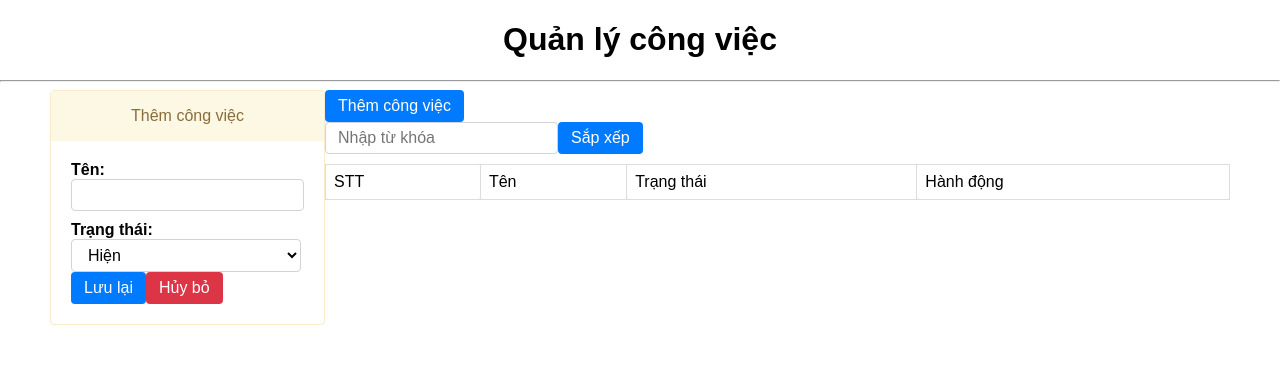
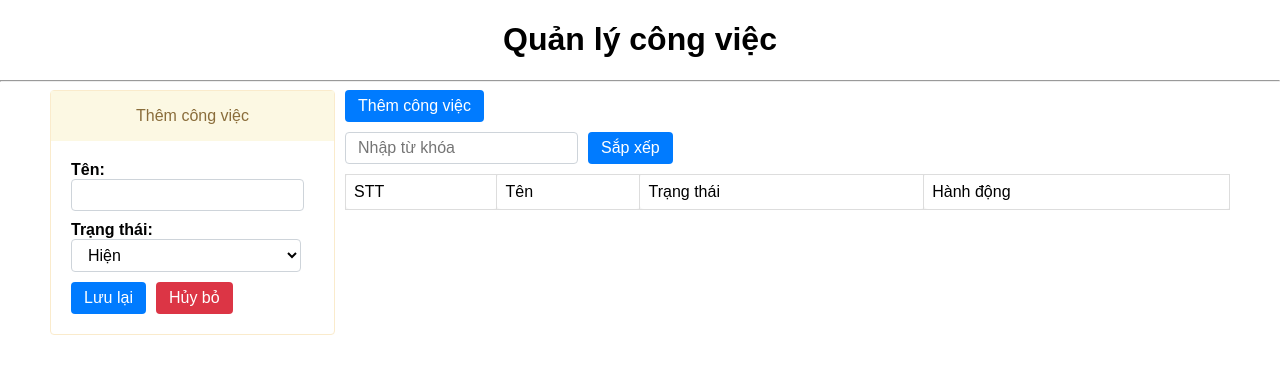
Before and after one commit to friendly-devs/todo-reactjs, a React (Create React App) app: page / in a window 1280 px wide. Shown: the top 374 px of the page. Built offline with nearby package versions, Linux system fonts and the light colour scheme.

Commit message:
Update CSS

```diff
--- a/src/components/common/Alert/index.css
+++ b/src/components/common/Alert/index.css
@@ -1,4 +1,4 @@
-.alert {
+.alert-component {
   position: fixed;
   right: 0;
   bottom: 0;
--- a/src/components/common/Alert/index.jsx
+++ b/src/components/common/Alert/index.jsx
@@ -21,7 +21,7 @@ export default function Alert(props) {
   }
 
   return (
-    <div className={`alert alert-${variant}`} role="alert">
+    <div className={`alert-component alert-${variant}`} role="alert">
       {message}
     </div>
   );
--- a/src/components/pages/HomePage/FormTodo/index.css
+++ b/src/components/pages/HomePage/FormTodo/index.css
@@ -1,6 +1,6 @@
 .wrapper {
   border: #faebcc 1px solid;
-
+  margin-right: 10px;
   border-radius: 0.25em;
   display: block;
   width: min-content;
@@ -16,6 +16,7 @@
 .container {
   padding: 20px;
   display: block;
+  margin-right: 10px;
 }
 
 .margin-top-right {
@@ -26,3 +27,11 @@
 input {
   margin-bottom: 10px;
 }
+
+.bottom-wrapper {
+  margin-top: 10px;
+}
+
+.bottom-wrapper button {
+  margin-right: 10px;
+}
--- a/src/components/pages/HomePage/FormTodo/index.jsx
+++ b/src/components/pages/HomePage/FormTodo/index.jsx
@@ -73,7 +73,7 @@ export default function FormTodo(props) {
           onChange={handleChangeStatus}
         />
 
-        <div>
+        <div className="bottom-wrapper">
           <Button onClick={onClick}>Lưu lại</Button>
           <Button variant="error" onClick={onCancel}>
             Hủy bỏ
--- a/src/components/pages/HomePage/SortText/index.css
+++ b/src/components/pages/HomePage/SortText/index.css
@@ -17,4 +17,5 @@
 .sort-container {
   display: inline-block;
   position: absolute;
+  margin-left: 10px;
 }
--- a/src/components/pages/HomePage/Todo/index.jsx
+++ b/src/components/pages/HomePage/Todo/index.jsx
@@ -20,12 +20,12 @@ export default function Todo(props) {
   };
 
   return (
-    <tr>
+    <tr className="todo-row">
       <td>{index + 1}</td>
       <td>{name}</td>
       <td>{status}</td>
       <td>
-        <Button variant="warning" onClick={() => onUpdateTodo(id)}>
+        <Button style={{ marginRight: '10px' }} variant="warning" onClick={() => onUpdateTodo(id)}>
           Sửa
         </Button>
         <Button variant="error" onClick={deleteTodoHandle}>
--- a/src/components/pages/HomePage/index.css
+++ b/src/components/pages/HomePage/index.css
@@ -16,3 +16,7 @@ h1 {
   display: block;
   width: 100%;
 }
+
+.todo-content-header {
+  margin-top: 10px;
+}
--- a/src/components/pages/HomePage/index.jsx
+++ b/src/components/pages/HomePage/index.jsx
@@ -65,7 +65,7 @@ export default function HomePage() {
 
         <div className="todo-content">
           <Button onClick={showForm}>Thêm công việc</Button>
-          <div>
+          <div className="todo-content-header">
             <Search onChange={onChangeHandle} />
             <SortText />
           </div>
```
